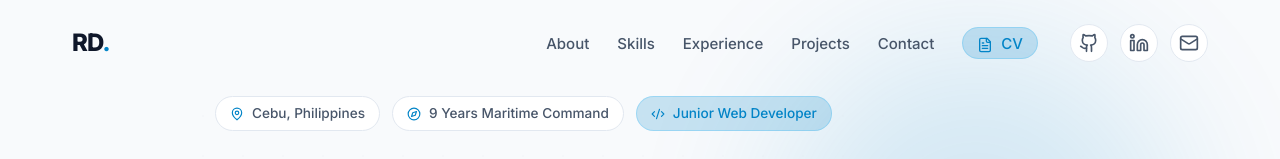
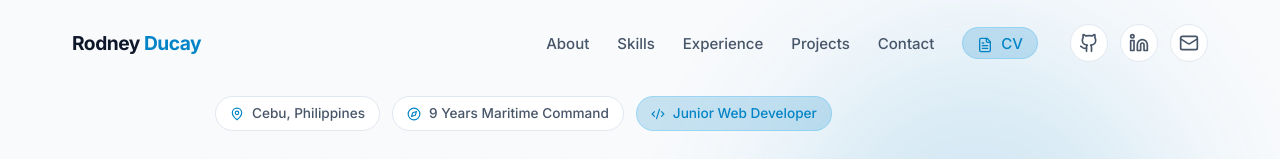
Before and after one commit to rodney93/Junior-Web-Developer-Portfolio, a React (Vite) app: page / in a window 1280 px wide. Shown: the top 159 px of the page. Built offline with nearby package versions, Linux system fonts and the light colour scheme.

Commit message:
Improve portfolio navbar

```diff
--- a/src/components/Navbar.css
+++ b/src/components/Navbar.css
@@ -23,12 +23,19 @@
 }
 
 .nav-logo {
-  font-size: 1.5rem;
-  font-weight: 800;
-  letter-spacing: -1px;
+  font-size: 1.2rem;
+  font-weight: 700;
+  letter-spacing: -0.5px;
+  color: var(--text-color);
+  text-decoration: none;
+  transition: color 200ms ease;
 }
 
 .nav-logo span {
+  color: var(--accent-color);
+}
+
+.nav-logo:hover {
   color: var(--accent-color);
 }
 
@@ -157,6 +164,10 @@
 }
 
 @media (max-width: 768px) {
+  .nav-logo {
+    font-size: 1.1rem;
+  }
+
   .nav-desktop {
     display: none;
   }
--- a/src/components/Navbar.tsx
+++ b/src/components/Navbar.tsx
@@ -41,8 +41,8 @@ export const Navbar = () => {
   return (
     <nav className={`navbar ${scrolled ? 'scrolled' : ''}`}>
       <div className="container nav-container">
-        <a href="#" className="nav-logo">
-          RD<span>.</span>
+        <a href="/Junior-Web-Developer-Portfolio/" className="nav-logo" aria-label="Rodney Ducay - Home">
+          Rodney <span>Ducay</span>
         </a>
 
         <div className="nav-desktop">
```
